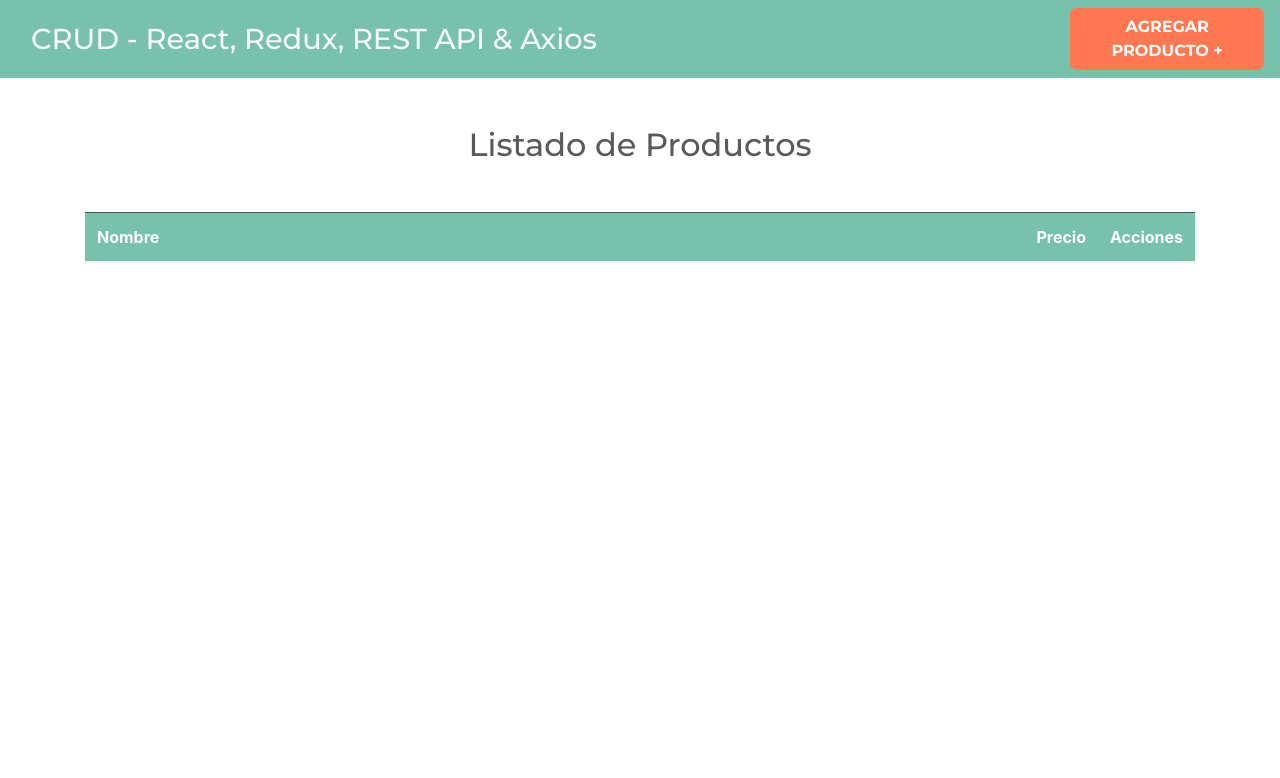
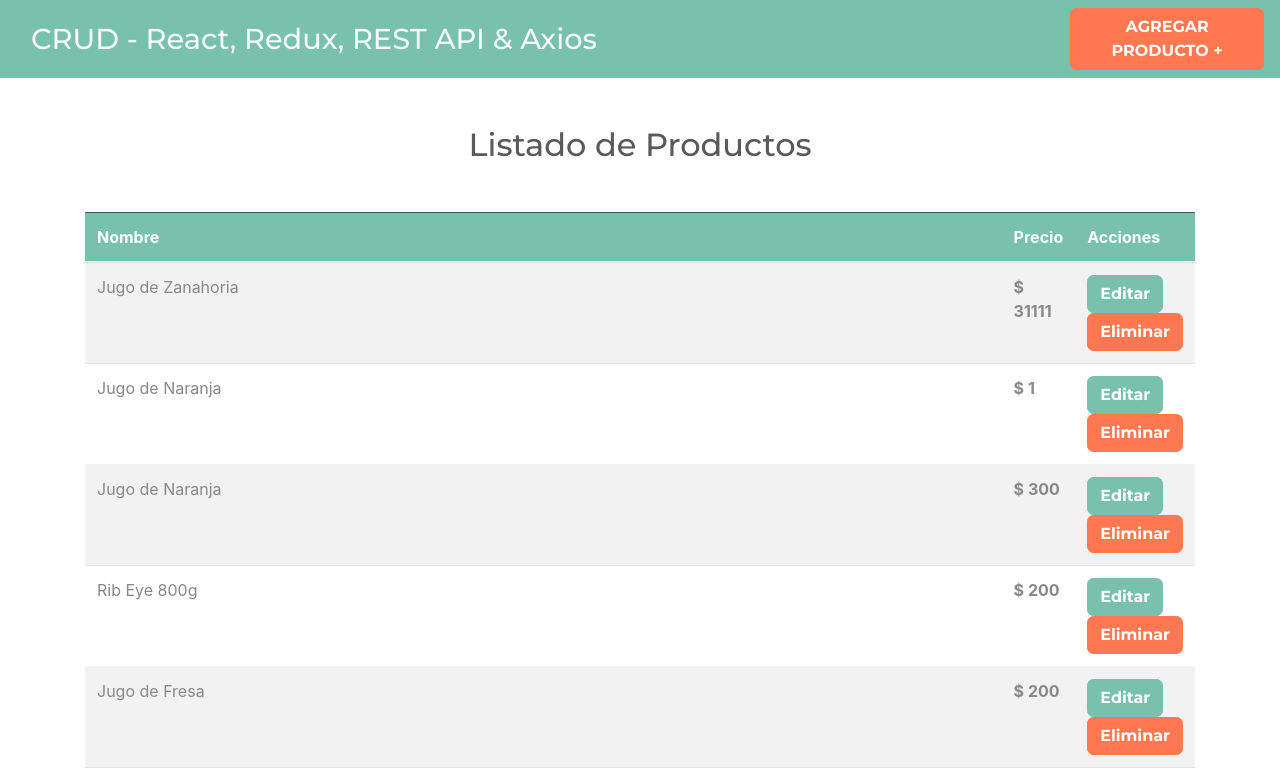
Before and after one commit to diego-rz36/crudRedux, a React (Create React App) app: page / in a window 1280 px wide. Shown: the top 778 px of the page. Built offline with nearby package versions, Linux system fonts and the light colour scheme; data requests are answered from the project's data file.

Commit message:
Terminacion agregar productos

```diff
--- a/src/actions/productoActions.js
+++ b/src/actions/productoActions.js
@@ -1,7 +1,10 @@
 import {
     AGREGAR_PRODUCTO,
     AGREGAR_PRODUCTO_EXITO,
-    AGREGAR_PRODUCTO_ERROR
+    AGREGAR_PRODUCTO_ERROR,
+    COMENZAR_DESCARGA_PRODUCTOS,
+    DESCARGA_PRODUCTOS_EXITO,
+    DESCARGA_PRODUCTOS_ERROR
 } from '../types';
 import clienteAxios from '../config/axios';
 import Swal from 'sweetalert2';
@@ -49,3 +52,29 @@ const agregarProductoError = estado =>({
     type: AGREGAR_PRODUCTO_ERROR,
     payload: estado
 })
+
+
+export function obtenerPorductosAction() {
+    return async (dispatch) => {
+        dispatch(descargarProductos());
+        try {
+            const respuesta  = await clienteAxios.get('/productos');
+            dispatch(descargarProductosExitosa(respuesta.data));
+        }catch(error){
+            dispatch(descargarProductosError());
+        }
+    }
+}
+
+const descargarProductos = () => ({
+    type: COMENZAR_DESCARGA_PRODUCTOS,
+    payload: true
+});
+const descargarProductosExitosa = productos => ({
+    type: DESCARGA_PRODUCTOS_EXITO,
+    payload: productos
+});
+const descargarProductosError = productos => ({
+    type: DESCARGA_PRODUCTOS_ERROR,
+    payload: true
+});
--- /dev/null
+++ b/src/components/Producto.js
@@ -0,0 +1,22 @@
+import React from 'react';
+import {Link} from 'react-router-dom';
+const Producto = ({producto}) => {
+    const {nombre,precio,id} = producto;
+    return (
+        <tr>
+            <td>{nombre}</td>
+            <td><span className="font-weight-bold">$ {precio}</span></td>
+            <td className="acciones">
+                <Link to={`/productos/editar/${id}`} className="btn btn-primary mr-2">
+                    Editar
+                </Link>
+                <button
+                    type="button"
+                    className="btn btn-danger"
+                >Eliminar</button>
+            </td>
+        </tr>
+    );
+}
+
+export default Producto;
--- a/src/components/Productos.js
+++ b/src/components/Productos.js
@@ -1,9 +1,29 @@
-import React, {Fragment} from 'react';
+import React, {Fragment, useEffect} from 'react';
+
+import {useDispatch, useSelector} from 'react-redux';
+import { obtenerPorductosAction } from '../actions/productoActions'
+import Producto from './Producto';
 
 const Productos = () => {
+
+    const dispatch = useDispatch();
+
+
+    useEffect(()=> {
+        const cargarProductos = () => dispatch(obtenerPorductosAction());
+        cargarProductos();
+    }, []);
+
+    const productos = useSelector(state => state.productos.productos);
+    const error = useSelector( state => state.productos.error);
+    const cargando = useSelector( state => state.productos.loading);
     return (
         <Fragment>
             <h2 className="text-center my-5">Listado de Productos</h2>
+
+            {error ? <p className="alert alert-danger font-weight-bold text-center mt-4">Hubo un error.</p> :null}
+            {cargando ? <p className="text-center">Cargando...</p> :null}
+
             <table className="table table-striped">
                 <thead className="bg-primary table-dark">
                     <tr>
@@ -13,7 +33,14 @@ const Productos = () => {
                     </tr>
                 </thead>
                 <tbody>
-
+                    {productos.length === 0 ? 'No hay productos' :
+                        productos.map(producto => (
+                            <Producto
+                                key={producto.id}
+                                producto={producto}
+                            />
+                        ))
+                    }
                 </tbody>
             </table>
         </Fragment>
--- a/src/reducers/productosReducer.js
+++ b/src/reducers/productosReducer.js
@@ -1,20 +1,25 @@
 import {
     AGREGAR_PRODUCTO,
     AGREGAR_PRODUCTO_EXITO,
-    AGREGAR_PRODUCTO_ERROR
+    AGREGAR_PRODUCTO_ERROR,
+    COMENZAR_DESCARGA_PRODUCTOS,
+    DESCARGA_PRODUCTOS_EXITO,
+    DESCARGA_PRODUCTOS_ERROR
 } from '../types';
 //cada reducer tiene su propio state
 
 const initialState = {
     productos: [],
     error: null,
-    loading: false
+    loading: false,
+    productoeliminar: null
 }
 
 
 
 export default function(state = initialState, action){
     switch(action.type){
+        case COMENZAR_DESCARGA_PRODUCTOS:
         case AGREGAR_PRODUCTO:
             return {
                 ...state,
@@ -26,12 +31,20 @@ export default function(state = initialState, action){
                 loading: false,
                 productos: [...state.productos, action.payload]
             }
+        case DESCARGA_PRODUCTOS_ERROR:
         case AGREGAR_PRODUCTO_ERROR:
             return {
                 ...state,
                 loading: false,
                 error: action.payload
             }
+        case DESCARGA_PRODUCTOS_EXITO:
+            return {
+                ...state,
+                loading: false,
+                error: null,
+                productos: action.payload
+            }
         default:
             return state;
     }
--- a/src/types/index.js
+++ b/src/types/index.js
@@ -1,3 +1,11 @@
 export const AGREGAR_PRODUCTO = 'AGREGAR_PRODUCTO';
 export const AGREGAR_PRODUCTO_EXITO = 'AGREGAR_PRODUCTO_EXITO';
 export const AGREGAR_PRODUCTO_ERROR = 'AGREGAR_PRODUCTO_ERROR';
+
+export const COMENZAR_DESCARGA_PRODUCTOS = 'COMENZAR_DESCARGA_PRODUCTOS';
+export const DESCARGA_PRODUCTOS_EXITO = 'DESCARGA_PRODUCTOS_EXITO';
+export const DESCARGA_PRODUCTOS_ERROR = 'DESCARGA_PRODUCTOS_ERROR';
+
+// export const OBTRNERT_PRODUCTOS = 'COMENZAR_DESCARGA_PRODUCTOS';
+// export const DESCARGA_PRODUCTOS_EXITO = 'DESCARGA_PRODUCTOS_EXITO';
+// export const DESCARGA_PRODUCTOS_ERROR = 'DESCARGA_PRODUCTOS_ERROR';
```
